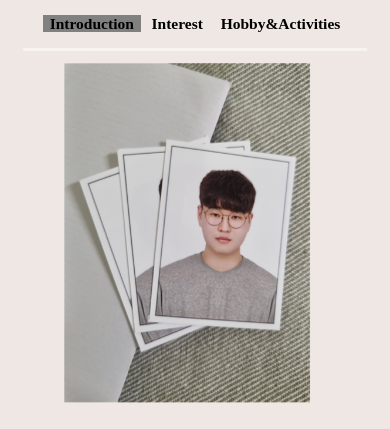
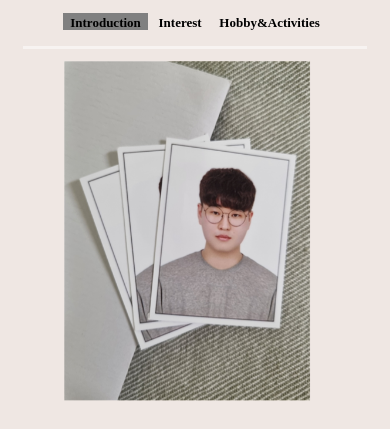
Before and after one commit to GamJaDo/SPA_assignment, a plain HTML site: page index.html in a window 390 px wide. Shown: the top 429 px of the page. Drawn offline with nearby package versions, Linux system fonts and the light colour scheme; files whose address does not match are found by name; a web font is replaced by a local one.

Commit message:
no message

```diff
--- a/style.css
+++ b/style.css
@@ -148,7 +148,7 @@ footer i:hover {
 }
 /* ------------ Hobby-Activities style_css ------------*/
 /*------------------------------------------------------------------------------------------------------------------------------------------------------------*/
-@media(min-width:376px) and (max-width:750px){
+@media(min-width:331px) and (max-width:750px){
     body{
         margin: 2% 6%;
     }
@@ -157,7 +157,7 @@ footer i:hover {
     .navigationElem a{
         display: inline-block;
         color:black;
-        font-size: 15.5px;
+        font-size: 13px;
         font-weight: bold;
         padding: 2%;
         text-decoration: none;
@@ -546,7 +546,7 @@ footer i:hover {
 }
 /*------------------------------------------------------------------------------------------------------------------------------------------------------------*/
 /*------------------------------------------------------------------------------------------------------------------------------------------------------------*/
-@media(max-width:375px){
+@media(max-width:330px){
     body{
         margin: 1% 3%;
     }
```
